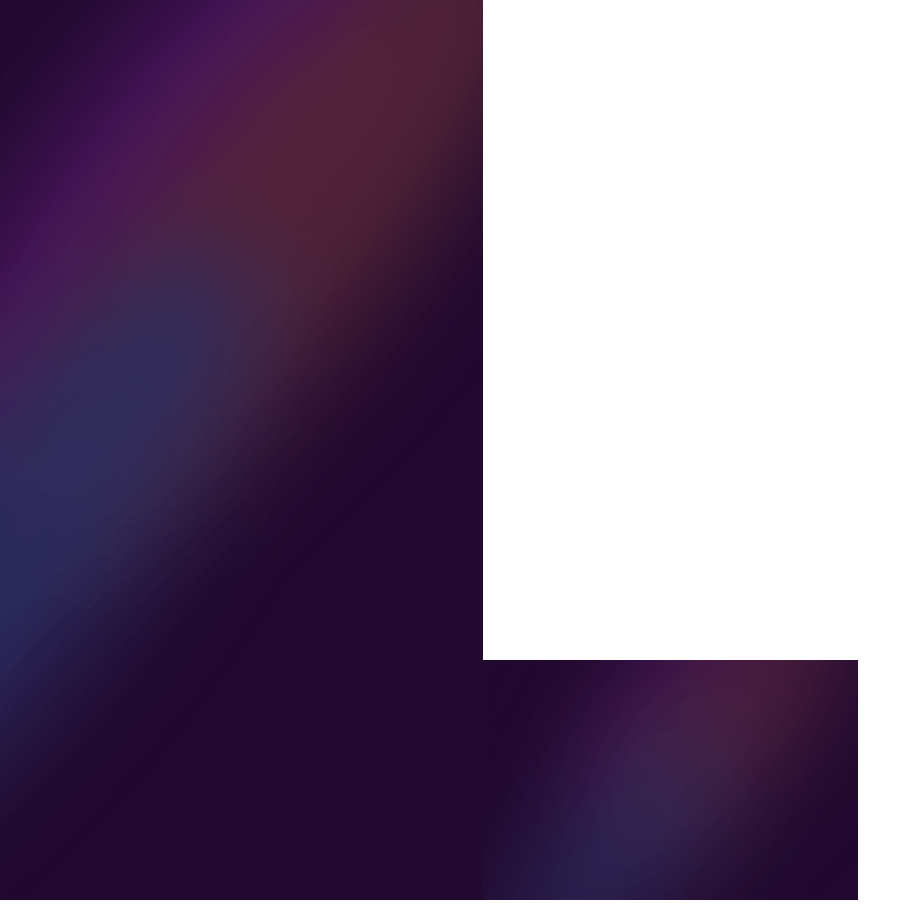
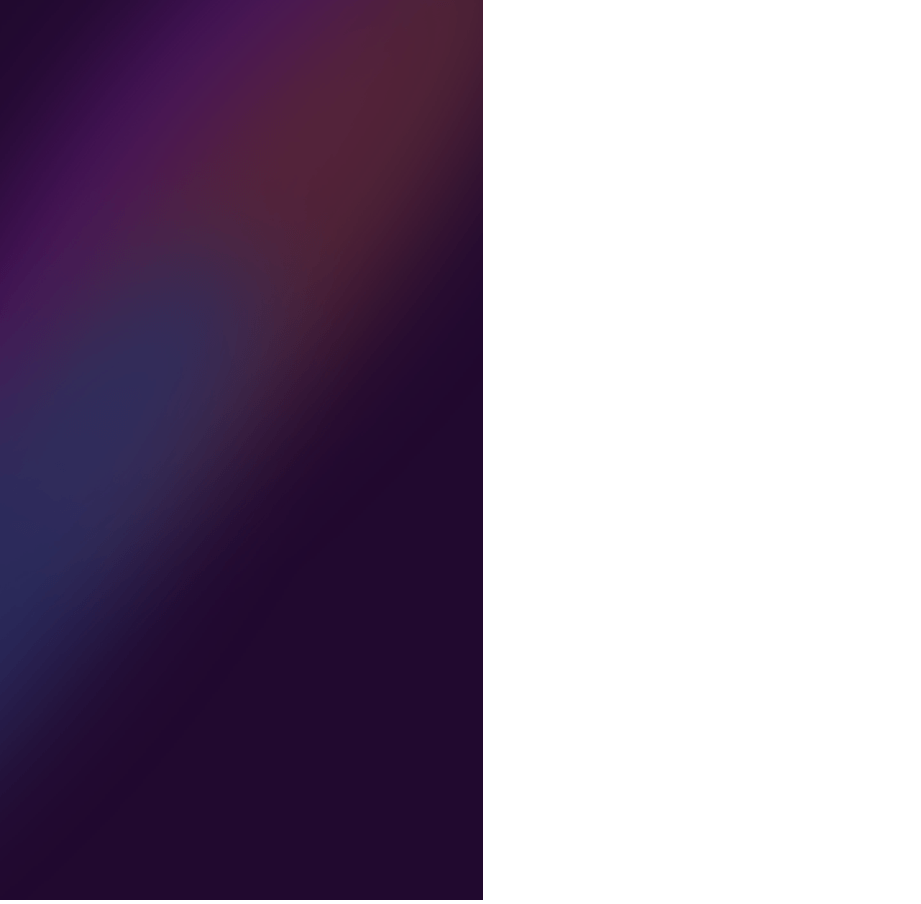
Before and after one commit to Cleitonsub/challenges-frontendmentor, a React (Create React App) app in the folder interactive-card-details-form/: page /creditCard in a window 1280 px wide. Shown: the whole page, without its empty margins (0-921 px from the left). Built offline with nearby package versions, Linux system fonts and the light colour scheme.

Commit message:
feat: Criado a base da pagina /creditCard

```diff
--- a/interactive-card-details-form/package.json
+++ b/interactive-card-details-form/package.json
@@ -8,11 +8,12 @@
     "@testing-library/user-event": "^13.5.0",
     "react": "^18.2.0",
     "react-dom": "^18.2.0",
+    "react-router-dom": "^5.2.0",
     "react-scripts": "5.0.1",
     "web-vitals": "^2.1.4"
   },
   "devDependencies": {
-    "@babel/plugin-proposal-private-property-in-object":"^7.21.11"
+    "@babel/plugin-proposal-private-property-in-object": "^7.21.11"
   },
   "scripts": {
     "start": "react-scripts start",
--- a/interactive-card-details-form/src/App.js
+++ b/interactive-card-details-form/src/App.js
@@ -1,14 +1,13 @@
-import bg_main_desktop from './images/bg_main_desktop.png';
-import bg_main_mobile from './images/bg_main_mobile.png';
+import React from 'react';
+import ProjectRoutes from './routes';
+import ProjectProvider from './context/ProjectProvider';
+import './App.css';
 
 function App() {
   return (
-    <div className="App">
-      <header className="App_header">
-        <img src={ bg_main_desktop } alt="bg_main_desktop"/>
-        <img src={ bg_main_mobile } alt="bg_main_mobile"/>
-      </header>
-    </div>
+    <ProjectProvider>
+      <ProjectRoutes />
+    </ProjectProvider>
   );
 }
 
--- a/interactive-card-details-form/src/index.js
+++ b/interactive-card-details-form/src/index.js
@@ -1,14 +1,15 @@
 import React from 'react';
 import ReactDOM from 'react-dom/client';
+import { BrowserRouter } from 'react-router-dom';
 import './index.css';
 import App from './App';
 import reportWebVitals from './reportWebVitals';
 
 const root = ReactDOM.createRoot(document.getElementById('root'));
 root.render(
-  <React.StrictMode>
+  <BrowserRouter>
     <App />
-  </React.StrictMode>
+  </BrowserRouter>
 );
 
 // If you want to start measuring performance in your app, pass a function
--- /dev/null
+++ b/interactive-card-details-form/src/pages/CreditCard.jsx
@@ -0,0 +1,10 @@
+import React from 'react';
+import bgMainDesktop from '../images/bg_main_desktop.png';
+
+export default function CreditCard() {
+    return (
+        <>
+            <img src={ bgMainDesktop } alt="bg_main_desktop" />
+        </>
+    )
+}
--- /dev/null
+++ b/interactive-card-details-form/src/routes/index.jsx
@@ -0,0 +1,13 @@
+import { Redirect, Switch, Route } from 'react-router-dom';
+import CreditCard from '../pages/CreditCard';
+
+export default function ProjectRoutes() {
+  return (
+    <Switch>
+      <Route exact path="/">
+        <Redirect to="/creditCard" />
+      </Route>
+      <Route exact path="/creditCard" component={ CreditCard } />
+    </Switch>
+  );
+}
```
Also changed, not shown: interactive-card-details-form/src/components/CreditCard.jsx (added), 2 other files (tests, documents, lock files or other folders).
